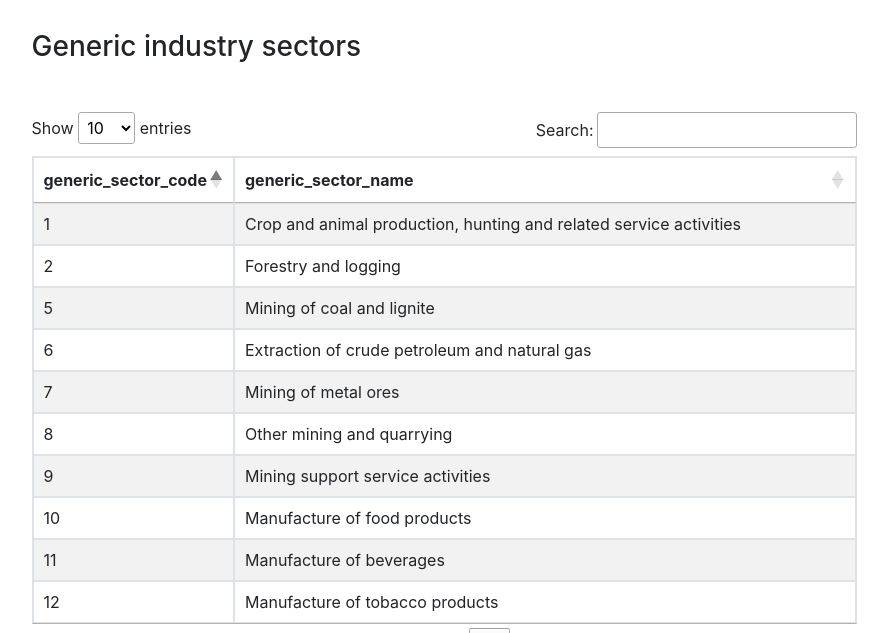
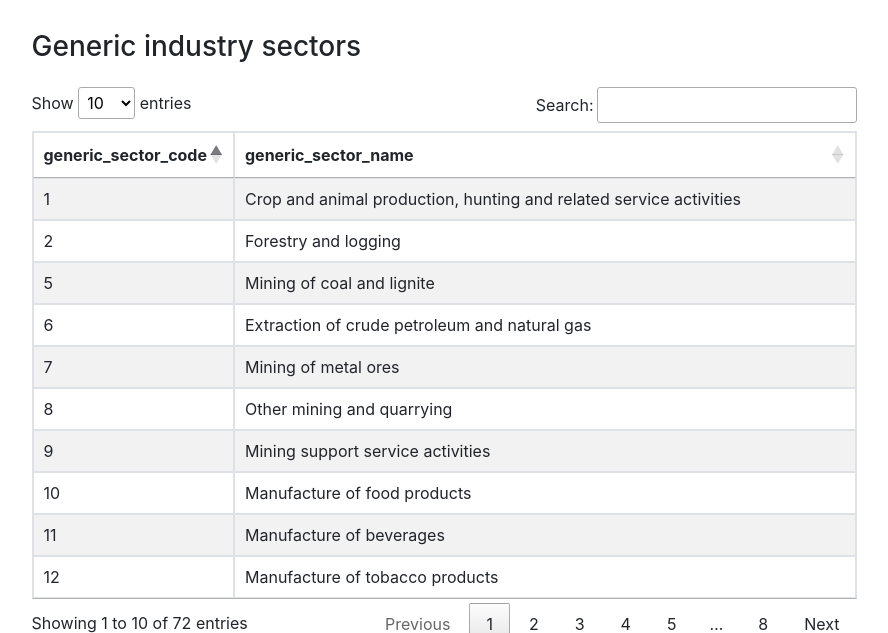
Before and after one commit to jodhernandezbe/PRTR_transfers_FastAPI, a FastAPI app: page /sectors/ in a window 1280 px wide. Shown: the part 56-689 px from the top of the page, without its empty margins (196-1084 px from the left). Run offline with FastAPI, Linux system fonts and the light colour scheme; some libraries are stand-ins or nearby versions.

Commit message:
Version July 12, 2021

```diff
--- a/static/css/base.css
+++ b/static/css/base.css
@@ -42,5 +42,5 @@ h2 {
 
 h3 {
    padding-top: 30px;
-   padding-bottom: 40px;
+   padding-bottom: 15px;
 }
```
